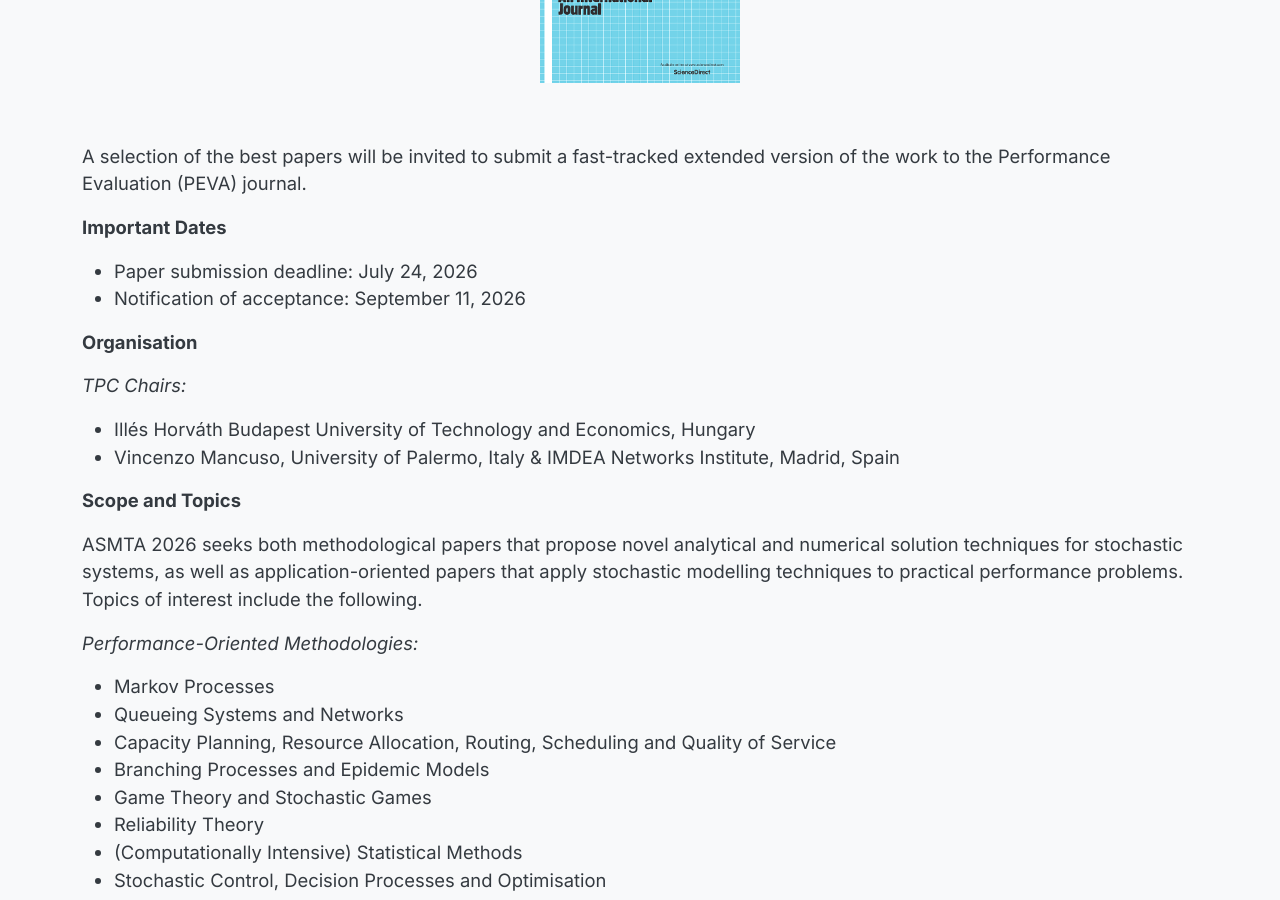
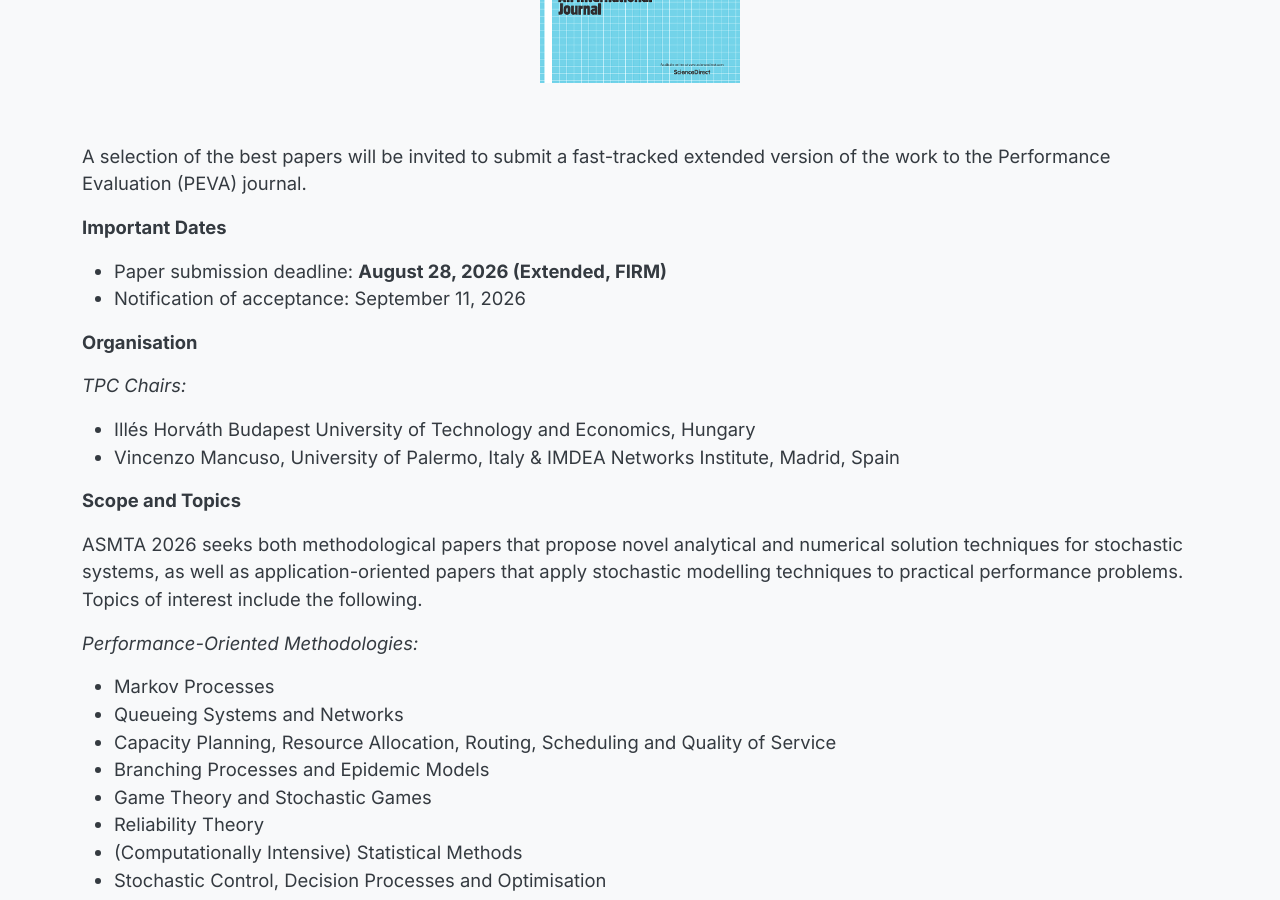
Before and after one commit to asmta/asmta.github.io, a Jekyll site: the page built from call.md, in a window 1280 px wide and 900 px high, scrolled down 1166 px. Built offline with Jekyll 4.4.1, drawn with Linux system fonts in a browser that asks for light colours.

Commit message:
Update call.md

```diff
--- a/call.md
+++ b/call.md
@@ -36,7 +36,7 @@ A selection of the best papers will be invited to submit a fast-tracked extended
 
 **Important Dates**
 
-- Paper submission deadline: July 24, 2026
+- Paper submission deadline: **August 28, 2026 (Extended, FIRM)**
 - Notification of acceptance: September 11, 2026
 
 
```
